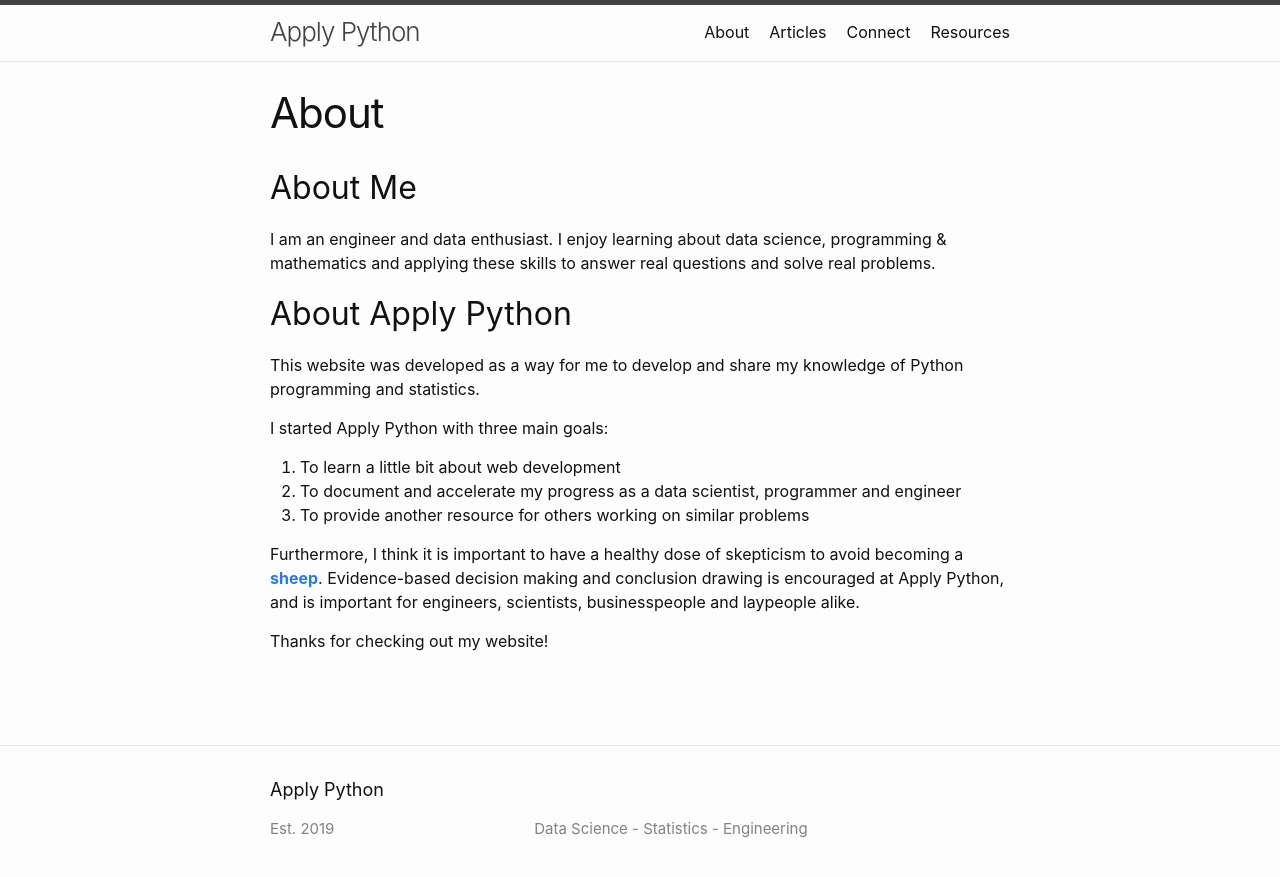
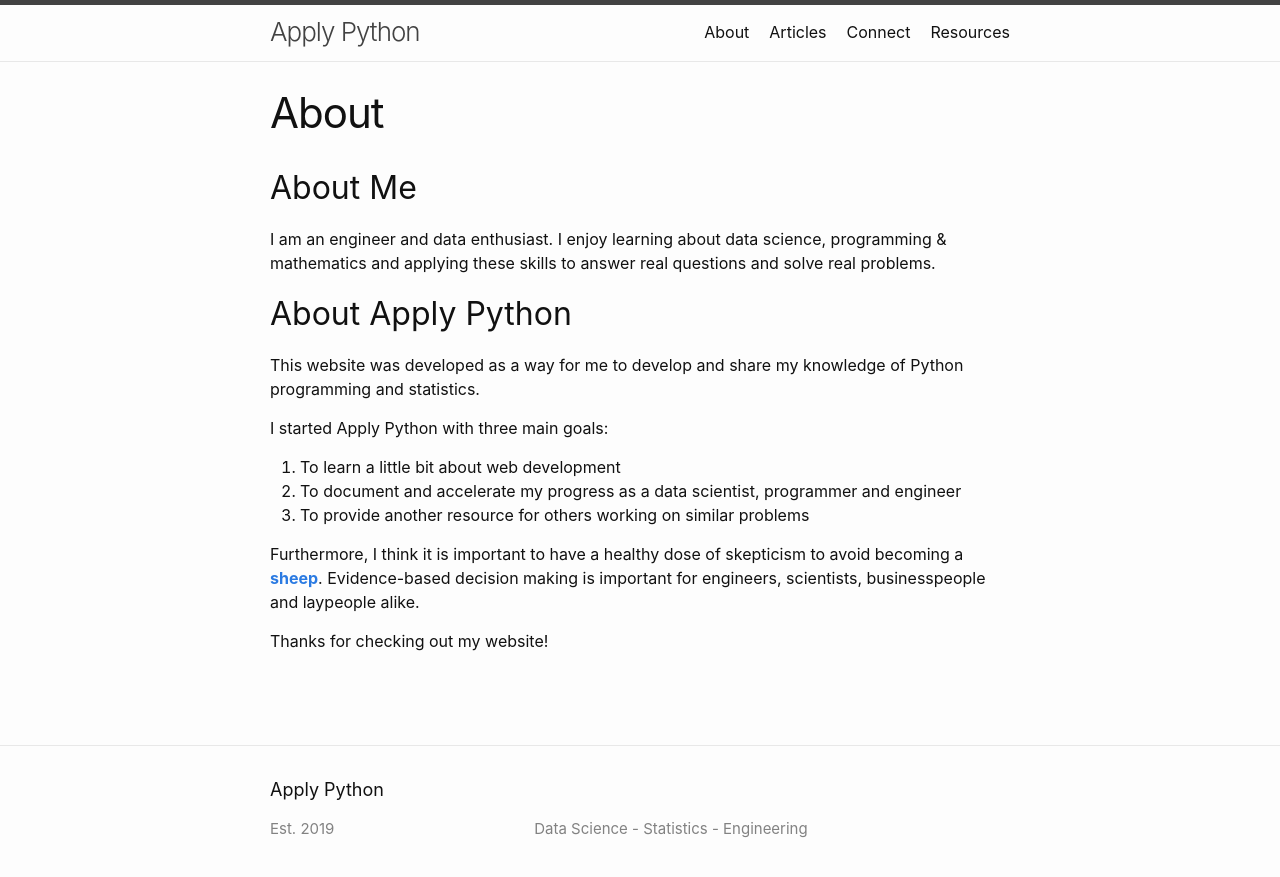
Before and after one commit to justinbrinkman/ap_site, a Jekyll site: the page built from about.md, in a window 1280 px wide. Shown: the top 877 px of the page. Built offline with Jekyll 4.4.1, drawn with Linux system fonts in a browser that asks for light colours.

Commit message:
Update about.md

```diff
--- a/about.md
+++ b/about.md
@@ -22,7 +22,6 @@ I started Apply Python with three main goals:
 2. To document and accelerate my progress as a data scientist, programmer and engineer
 3. To provide another resource for others working on similar problems
 
-Furthermore, I think it is important to have a healthy dose of skepticism to avoid becoming a [**sheep**](https://en.wikipedia.org/wiki/Animal_Farm#Other_animals). Evidence-based decision making and conclusion drawing
-is encouraged at Apply Python, and is important for engineers, scientists, businesspeople and laypeople alike.
+Furthermore, I think it is important to have a healthy dose of skepticism to avoid becoming a [**sheep**](https://en.wikipedia.org/wiki/Animal_Farm#Other_animals). Evidence-based decision making is important for engineers, scientists, businesspeople and laypeople alike.
 
 Thanks for checking out my website!
```
